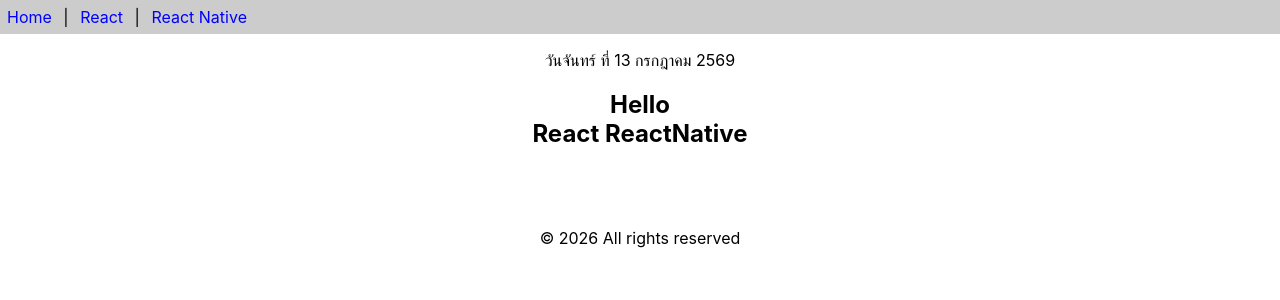
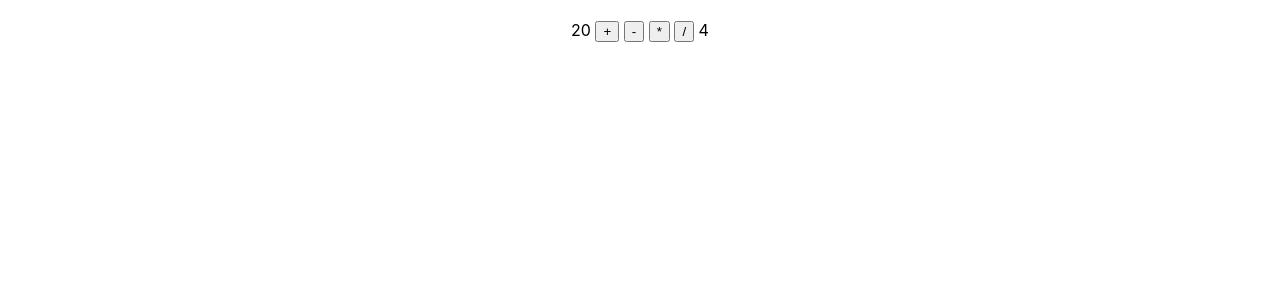
Before and after one commit to SennnssYuu/app1, a React (Create React App) app: page / in a window 1280 px wide. Shown: the top 300 px of the page. Built offline with nearby package versions, Linux system fonts and the light colour scheme.

Commit message:
add calculator
add calculator

```diff
--- a/src/App.js
+++ b/src/App.js
@@ -1,16 +1,8 @@
 import React from 'react'
-import { Header, Content, Footer } from './func-components'
-import Calender from './class-components'
+import {Calculator2} from './calculator'
+
 function App() {
-  return (
-    /*[<Header />, <Content />, <Footer />] */
-    <div>
-      <Header />
-      <p><center><Calender /></center></p>
-      <Content />
-      <Footer />
-    </div>
-  )
+  return <Calculator2/>
 }
 
 export default App;
--- /dev/null
+++ b/src/calculator.js
@@ -0,0 +1,23 @@
+import React from "react";
+
+export function Calculator2() {
+    const n1 = 20;
+    const n2 = 4;
+
+    const calculate = (op) =>{
+        let c = `${n1} ${op} ${n2}`;
+        let r = eval(c);
+        alert(`${c} = ${r}`)
+    }
+
+    return (
+        <div style={{textAlign:'center', marginTop:20}}>
+            <span>{n1}</span>&nbsp;
+            <button onClick={() => calculate('+')}>+</button>&nbsp;
+            <button onClick={() => calculate('-')}>-</button>&nbsp;
+            <button onClick={() => calculate('*')}>*</button>&nbsp;
+            <button onClick={() => calculate('/')}>/</button>&nbsp;
+            <span>{n2}</span>
+        </div>
+    )
+}
```
Also changed, not shown: 1 other file (tests, documents, lock files or other folders).
